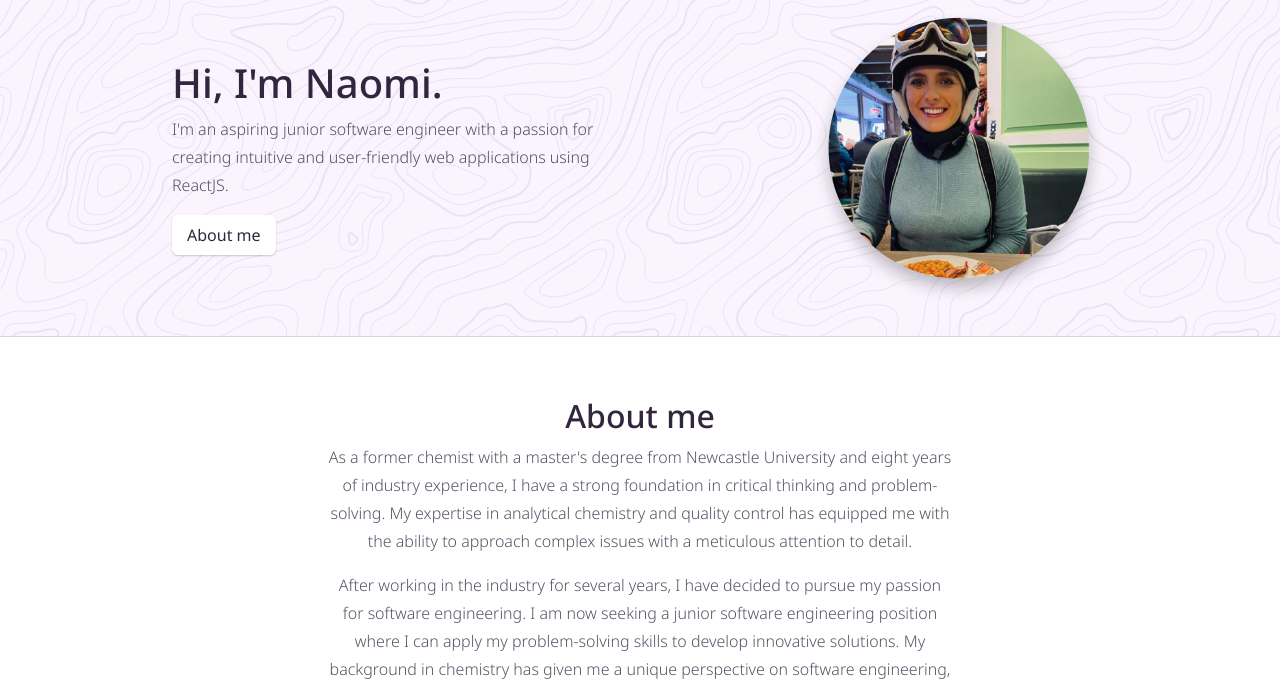
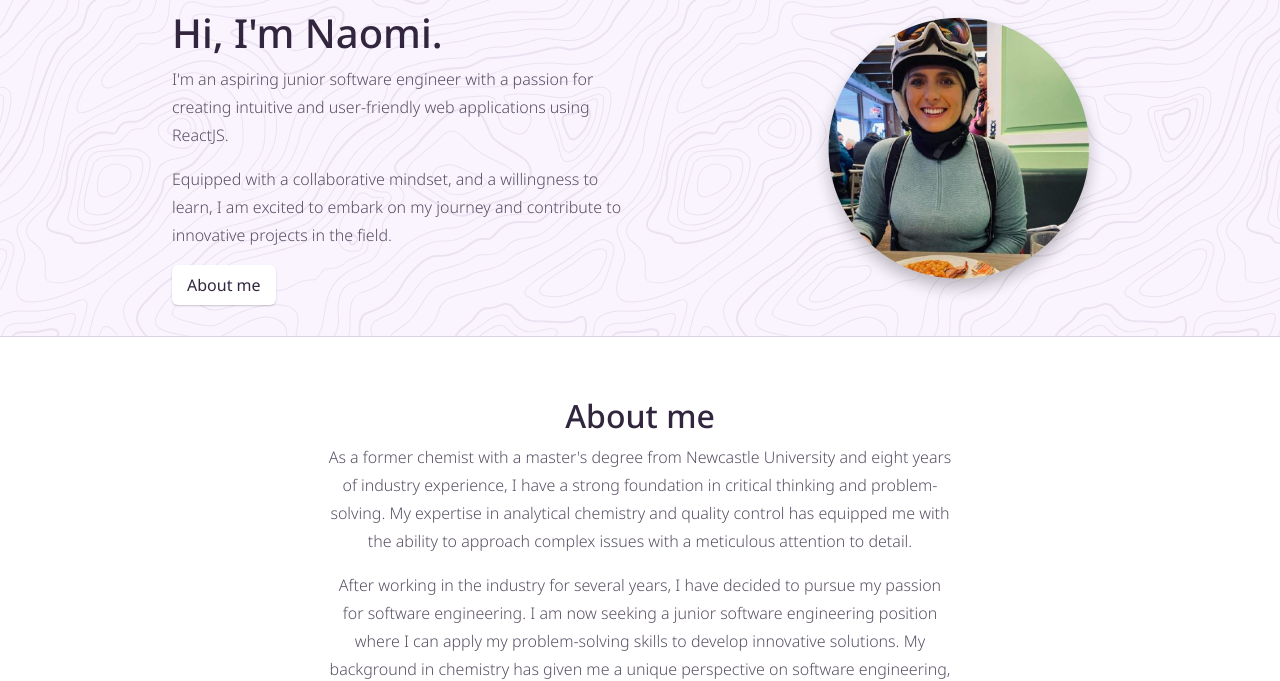
Before and after one commit to naomiuziel/naomiuziel.co.uk, a website: page index.html in a window 1280 px wide. Shown: the part 121-802 px from the top of the page. Drawn offline with Linux system fonts and the light colour scheme.

Commit message:
Add new paragraph to header

```diff
--- a/index.html
+++ b/index.html
@@ -67,6 +67,7 @@
                 <div class="col-md-6 text-center text-md-start">
                     <h1>Hi, I'm Naomi.</h1>
                     <p>I'm an aspiring junior software engineer with a passion for creating intuitive and user-friendly web applications using ReactJS.</p>
+                    <p>Equipped with a collaborative mindset, and a willingness to learn, I am excited to embark on my journey and contribute to innovative projects in the field.</p>
                     <a href="#about" class="btn btn-light">About me</a>
                 </div>
             </div>
```
